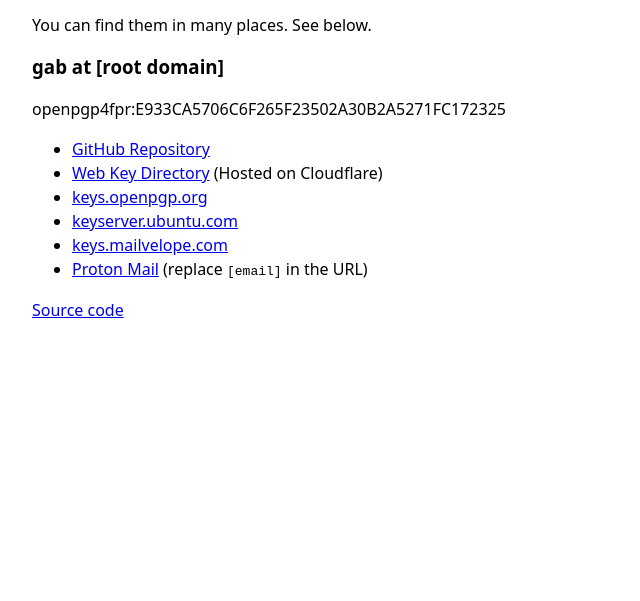
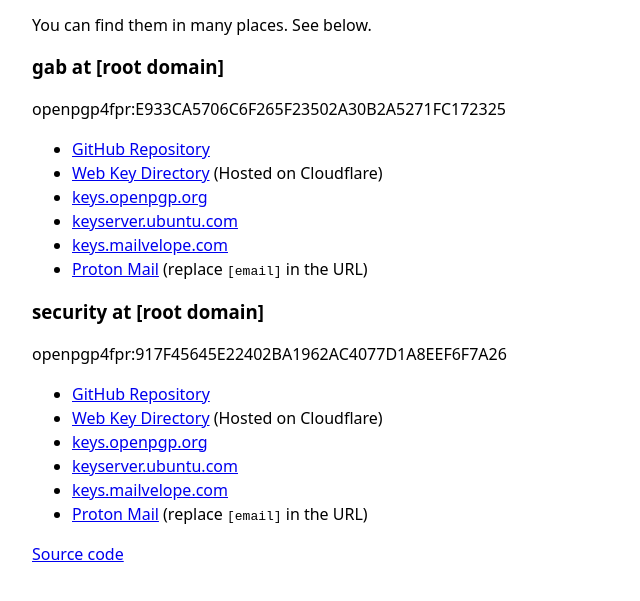
Before and after one commit to 100terres/openpgpkey.100terres.com, a plain HTML site: page public/index.html in a window 1280 px wide. Shown: the part 119-720 px from the top of the page, without its empty margins (0-640 px from the left). Drawn offline with Linux system fonts and the light colour scheme.

Commit message:
add new public key

```diff
--- a/public/index.html
+++ b/public/index.html
@@ -58,11 +58,7 @@
       margin: 1rem 2rem;
     }
 
-    main {
-      margin: 1rem 0;
-    }
-
-    p {
+    main, p, article {
       margin: 1rem 0;
     }
   </style>
@@ -77,6 +73,7 @@
 
       <p>You can find them in many places. See below.</p>
 
+      <article>
         <h3>gab at [root domain]</h3>
 
         <p>openpgp4fpr:E933CA5706C6F265F23502A30B2A5271FC172325</p>
@@ -103,6 +100,35 @@
             (replace <code>[email]</code> in the URL)
           </li>
         </ul>
+      </article>
+      <article>
+        <h3>security at [root domain]</h3>
+
+        <p>openpgp4fpr:917F45645E22402BA1962AC4077D1A8EEF6F7A26</p>
+
+        <ul>
+          <li>
+            <a href="https://github.com/100terres/openpgpkey.100terres.com/blob/main/keys/917F45645E22402BA1962AC4077D1A8EEF6F7A26.asc">GitHub Repository</a>
+          </li>
+          <li>
+            <a href="https://openpgpkey.100terres.com/.well-known/openpgpkey/100terres.com/hu/t5s8ztdbon8yzntexy6oz5y48etqsnbb">Web Key Directory</a>
+            (Hosted on Cloudflare)
+          </li>
+          <li>
+            <a href="https://keys.openpgp.org/search?q=917F45645E22402BA1962AC4077D1A8EEF6F7A26">keys.openpgp.org</a>
+          </li>
+          <li>
+            <a href="https://keyserver.ubuntu.com/pks/lookup?search=917F45645E22402BA1962AC4077D1A8EEF6F7A26&fingerprint=on&op=index">keyserver.ubuntu.com</a>
+          </li>
+          <li>
+            <a href="https://keys.mailvelope.com/pks/lookup?op=get&search=917F45645E22402BA1962AC4077D1A8EEF6F7A26">keys.mailvelope.com</a>
+          </li>
+          <li>
+            <a href="https://mail-api.proton.me/pks/lookup?op=get&search=[email]">Proton Mail</a>
+            (replace <code>[email]</code> in the URL)
+          </li>
+        </ul>
+      </article>
     </section>
   </main>
   <footer>
```
Also changed, not shown: 3 other files. Lines whose indentation alone changed are shown as unchanged.
